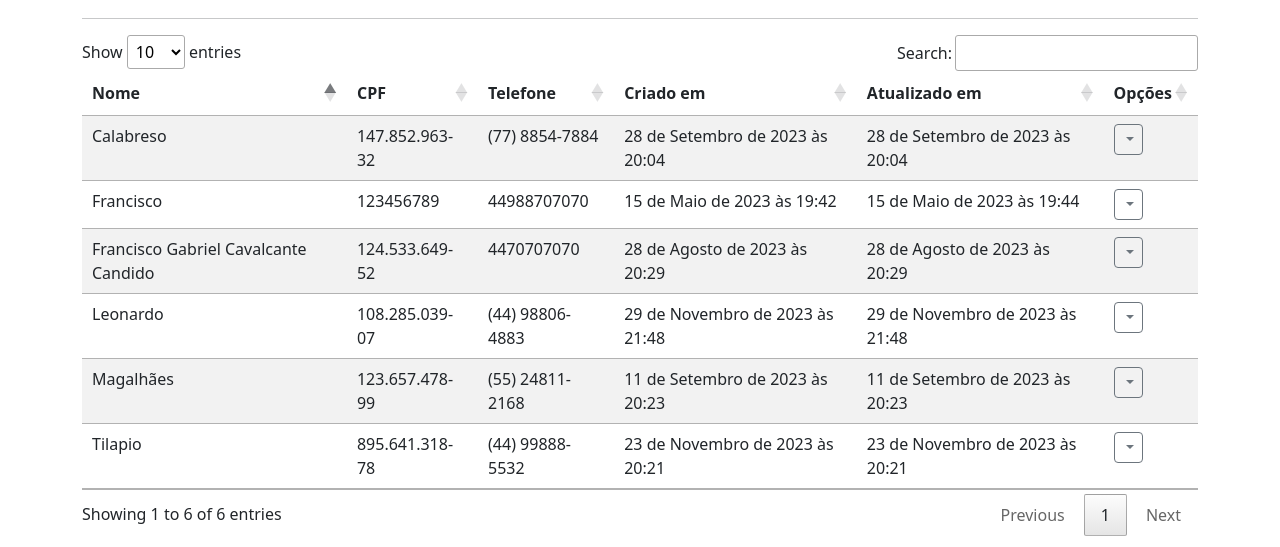
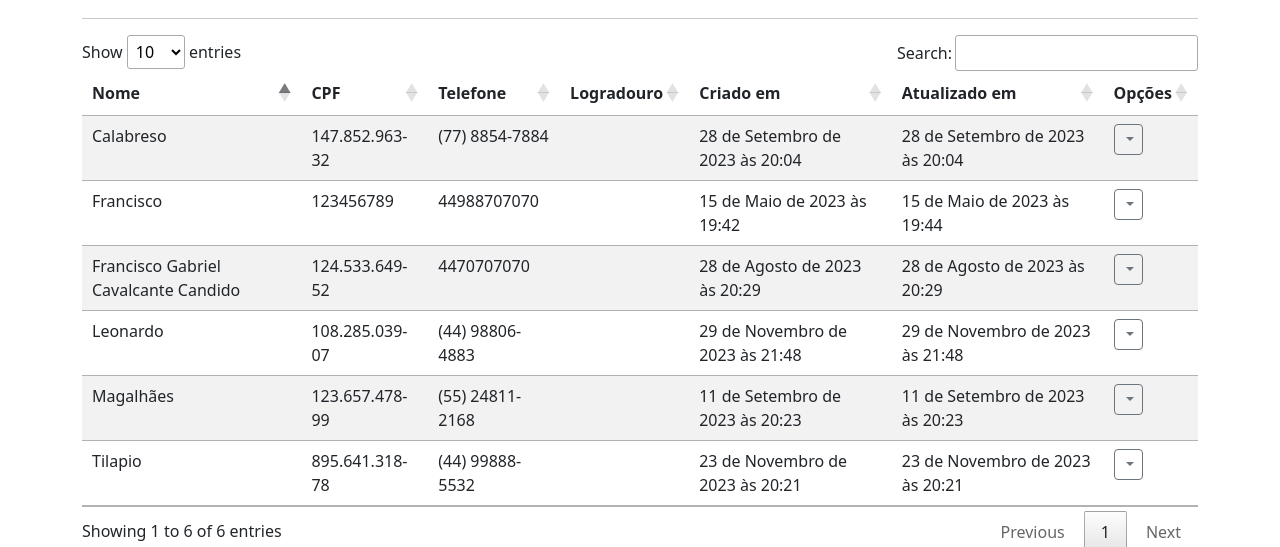
Before and after one commit to FranciscoGabrielCavalcanteCandido/Skateshop-django, a Django app: template cadastros/templates/cadastros/list/cliente.html in a window 1280 px wide. Shown: the part 56-603 px from the top of the page. Run offline with Django 4.2, Linux system fonts and the light colour scheme; the template is opened without the code that fills it: values that come from a table or form of the project are taken from there, others are empty; a user stored in the database is signed in; data comes from the database, SQL or seed files in the repository; both versions use the stored data as it was after the commit; parts of the project's set-up code (start-up, migrations or seed data) failed here and were passed over; some libraries are stand-ins or nearby versions.

```diff
--- a/cadastros/models.py
+++ b/cadastros/models.py
@@ -32,12 +32,17 @@ class Cliente(models.Model):
     nome = models.CharField(max_length=55)
     cpf = models.CharField(max_length=14, verbose_name="CPF", unique=True)
     telefone = models.CharField(max_length=15)
+    cep = models.CharField(max_length=10, verbose_name="CEP")
+    logradouro = models.CharField(max_length=100)
+    numero = models.CharField(max_length=20, verbose_name="Número", null=True, blank=True)
+    bairro = models.CharField(max_length=50, null=True, blank=True)
+    cidade = models.CharField(max_length=50)
 
     criado_em = models.DateTimeField(auto_now_add=True)
     atualizado_em = models.DateTimeField(auto_now=True)
 
     def __str__(self):
-        return f"Nome: {self.nome} | CPF: {self.cpf} | Telefone: {self.telefone}"
+        return f"Nome: {self.nome} | CPF: {self.cpf} | Telefone: {self.telefone} | CEP: {self.cep} | Logradouro: {self.logradouro} | Numero: {self.numero} | Bairro: {self.bairro} | Cidade: {self.cidade}"
 
 
 class Pagamento(models.Model):
--- a/cadastros/templates/cadastros/list/cliente.html
+++ b/cadastros/templates/cadastros/list/cliente.html
@@ -25,6 +25,7 @@
                 <th>Nome</th>
                 <th>CPF</th>
                 <th>Telefone</th>
+                <th>Logradouro</th>
                 <th>Criado em</th>
                 <th>Atualizado em</th>
                 <th>Opções</th>
@@ -36,6 +37,7 @@
                 <td>{{ obj.nome }}</td>
                 <td>{{ obj.cpf }}</td>
                 <td>{{ obj.telefone }}</td>
+                <td>{{ obj.logradouro }}</td>
                 <td>{{ obj.criado_em }}</td>
                 <td>{{ obj.atualizado_em }}</td>
                 <td>
--- a/cadastros/views.py
+++ b/cadastros/views.py
@@ -36,7 +36,7 @@ class ProdutoCreate(SuccessMessageMixin, CreateView, LoginRequiredMixin):
 
 class ClienteCreate(SuccessMessageMixin, CreateView, LoginRequiredMixin):
     model = Cliente
-    fields = ["nome", "cpf", "telefone"]
+    fields = ["nome", "cpf", "telefone","cep", "logradouro", "numero","bairro","cidade"]
     template_name = "cadastros/form.html"
     success_url = reverse_lazy("listar-cliente")
     extra_context = {"titulo": "Cadastro de Cliente"}
@@ -78,7 +78,7 @@ class ProdutoUpdate(SuccessMessageMixin, UpdateView, LoginRequiredMixin):
 
 class ClienteUpdate(SuccessMessageMixin, UpdateView, LoginRequiredMixin):
     model = Cliente
-    fields = ["nome", "cpf", "telefone"]
+    fields = ["nome", "cpf", "telefone","cep", "logradouro", "numero","bairro","cidade"]
     template_name = "cadastros/form.html"
     success_url = reverse_lazy("listar-cliente")
     extra_context = {"titulo": "Atualizar Cliente"}
--- a/usuarios/templates/usuarios/login.html
+++ b/usuarios/templates/usuarios/login.html
@@ -23,7 +23,7 @@
                     Registrar
                 </a>
                 <button class="btn mt-4 btn-senha" type="button">
-                    <i class="fas-eye-slash"></i>
+                    <i class="fas-eye-slash">👁️</i>
                 </button>
                 </button>
             </form>
```
Also changed, not shown: db.sqlite3.
